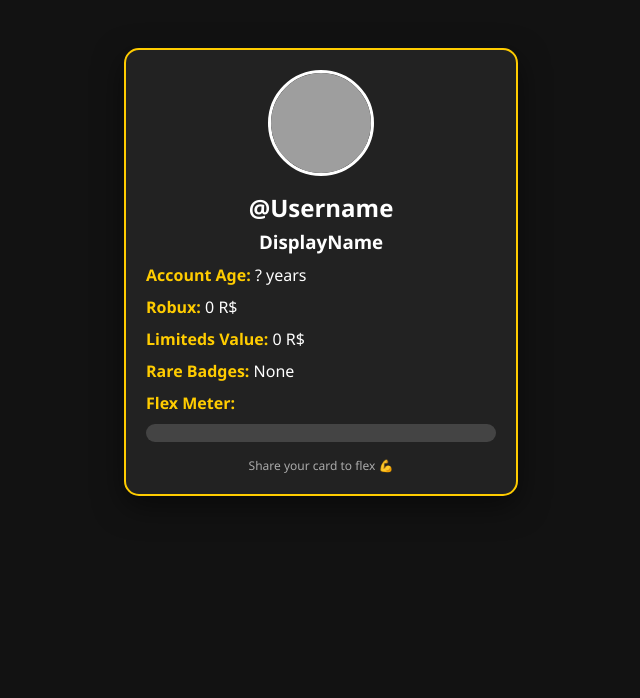
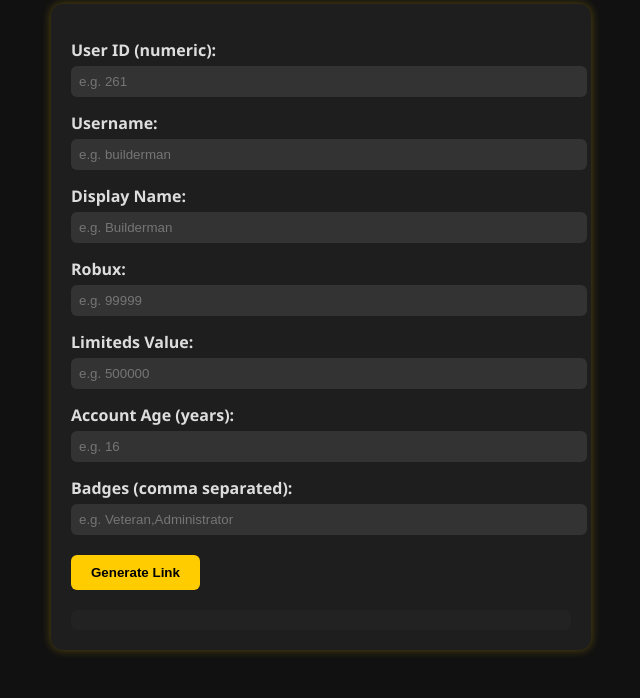
Before and after one commit to interstellar-tars/roflex, a plain HTML site: page index.html in a window 1280 px wide. Shown: the part 128-826 px from the top of the page, without its empty margins (319-959 px from the left). Before the commit the page ends 800 px from the top, so only its background shows below. Drawn offline with Linux system fonts and the light colour scheme; grey boxes are pictures that could not be loaded.

Commit message:
Update index.html

```diff
--- a/index.html
+++ b/index.html
@@ -3,108 +3,118 @@
 <head>
   <meta charset="UTF-8" />
   <meta name="viewport" content="width=device-width, initial-scale=1.0"/>
-  <title>Roblox Flex Card</title>
+  <title>Flex Card Link Builder</title>
   <style>
     body {
-      background: #121212;
+      background: #111;
       color: #fff;
       font-family: 'Segoe UI', sans-serif;
+      padding: 40px 20px;
       display: flex;
-      justify-content: center;
+      flex-direction: column;
       align-items: center;
-      height: 100vh;
-      margin: 0;
     }
-    .card {
+    h1 {
+      margin-bottom: 20px;
+      color: #ffcc00;
+    }
+    .builder {
+      background: #1e1e1e;
+      padding: 20px;
+      border-radius: 12px;
+      box-shadow: 0 0 10px rgba(255, 204, 0, 0.3);
+      max-width: 500px;
+      width: 100%;
+    }
+    label {
+      display: block;
+      margin-top: 15px;
+      font-weight: bold;
+      color: #ddd;
+    }
+    input {
+      width: 100%;
+      padding: 8px;
+      border-radius: 6px;
+      border: none;
+      margin-top: 5px;
+      background: #333;
+      color: #fff;
+    }
+    #output {
+      margin-top: 20px;
       background: #222;
-      border-radius: 15px;
-      width: 350px;
-      padding: 20px;
-      box-shadow: 0 10px 30px rgba(0,0,0,0.5);
-      border: 2px solid #ffcc00;
+      padding: 10px;
+      border-radius: 6px;
+      word-break: break-all;
+      color: #0f0;
+      font-size: 14px;
     }
-    .card img {
-      display: block;
-      margin: 0 auto 15px;
-      width: 100px;
-      height: 100px;
-      border-radius: 50%;
-      border: 3px solid white;
+    button {
+      margin-top: 20px;
+      padding: 10px 20px;
+      border: none;
+      border-radius: 6px;
+      background: #ffcc00;
+      color: #000;
+      font-weight: bold;
+      cursor: pointer;
     }
-    h2, h3 {
-      text-align: center;
-      margin: 5px 0;
-    }
-    .stat {
-      margin: 10px 0;
-    }
-    .label {
-      color: #ffcc00;
-      font-weight: bold;
-    }
-    .flex-meter {
-      background: #444;
-      border-radius: 10px;
-      overflow: hidden;
-      height: 18px;
-      margin-top: 10px;
-    }
-    .flex-fill {
-      height: 100%;
-      background: linear-gradient(to right, #00ffcc, #00ff99);
-      width: 50%;
-    }
-    .footer {
-      text-align: center;
-      font-size: 12px;
-      color: #aaa;
-      margin-top: 15px;
+    button:hover {
+      background: #ffe066;
     }
   </style>
 </head>
 <body>
 
-<div class="card" id="profileCard">
-  <img id="avatar" src="" alt="Avatar">
-  <h2 id="username">@Username</h2>
-  <h3 id="displayname">Display Name</h3>
+  <h1>Roblox Flex Card Link Builder</h1>
+  <div class="builder">
+    <label>User ID (numeric):</label>
+    <input id="userid" placeholder="e.g. 261">
 
-  <div class="stat"><span class="label">Account Age:</span> <span id="age">?</span> years</div>
-  <div class="stat"><span class="label">Robux:</span> <span id="robux">?</span> R$</div>
-  <div class="stat"><span class="label">Limiteds Value:</span> <span id="limiteds">?</span> R$</div>
-  <div class="stat"><span class="label">Rare Badges:</span> <span id="badges">None</span></div>
+    <label>Username:</label>
+    <input id="user" placeholder="e.g. builderman">
 
-  <div class="stat"><span class="label">Flex Meter:</span></div>
-  <div class="flex-meter">
-    <div class="flex-fill" id="flexFill"></div>
+    <label>Display Name:</label>
+    <input id="display" placeholder="e.g. Builderman">
+
+    <label>Robux:</label>
+    <input id="robux" placeholder="e.g. 99999">
+
+    <label>Limiteds Value:</label>
+    <input id="limiteds" placeholder="e.g. 500000">
+
+    <label>Account Age (years):</label>
+    <input id="age" placeholder="e.g. 16">
+
+    <label>Badges (comma separated):</label>
+    <input id="badges" placeholder="e.g. Veteran,Administrator">
+
+    <button onclick="generateLink()">Generate Link</button>
+
+    <div id="output"></div>
   </div>
 
-  <div class="footer">Share your card to flex 💪</div>
-</div>
+  <script>
+    function generateLink() {
+      const base = "robloxcard.html";
+      const userid = document.getElementById("userid").value.trim();
+      const user = encodeURIComponent(document.getElementById("user").value.trim());
+      const display = encodeURIComponent(document.getElementById("display").value.trim());
+      const robux = document.getElementById("robux").value.trim();
+      const limiteds = document.getElementById("limiteds").value.trim();
+      const age = document.getElementById("age").value.trim();
+      const badges = encodeURIComponent(document.getElementById("badges").value.trim());
 
-<script>
-  const params = new URLSearchParams(window.location.search);
+      if (!userid || !user) {
+        document.getElementById("output").innerText = "User ID and Username are required.";
+        return;
+      }
 
-  const user = params.get('user') || 'Username';
-  const display = params.get('display') || 'DisplayName';
-  const robux = parseInt(params.get('robux') || '0');
-  const limiteds = parseInt(params.get('limiteds') || '0');
-  const age = params.get('age') || '?';
-  const badges = params.get('badges') || 'None';
-
-  const avatarImg = `https://www.roblox.com/headshot-thumbnail/image?userId=${user}&width=420&height=420&format=png`;
-
-  document.getElementById('avatar').src = avatarImg;
-  document.getElementById('username').textContent = `@${user}`;
-  document.getElementById('displayname').textContent = display;
-  document.getElementById('age').textContent = age;
-  document.getElementById('robux').textContent = robux.toLocaleString();
-  document.getElementById('limiteds').textContent = limiteds.toLocaleString();
-  document.getElementById('badges').textContent = badges;
-
-  const flexPercent = Math.min(100, Math.floor((robux + limiteds) / 1000));
-  document.getElementById('flexFill').style.width = flexPercent + '%';
-</script>
+      const url = `${base}?userid=${userid}&user=${user}&display=${display}&robux=${robux}&limiteds=${limiteds}&age=${age}&badges=${badges}`;
+      document.getElementById("output").innerText = url;
+    }
+  </script>
 
 </body>
 </html>
```
